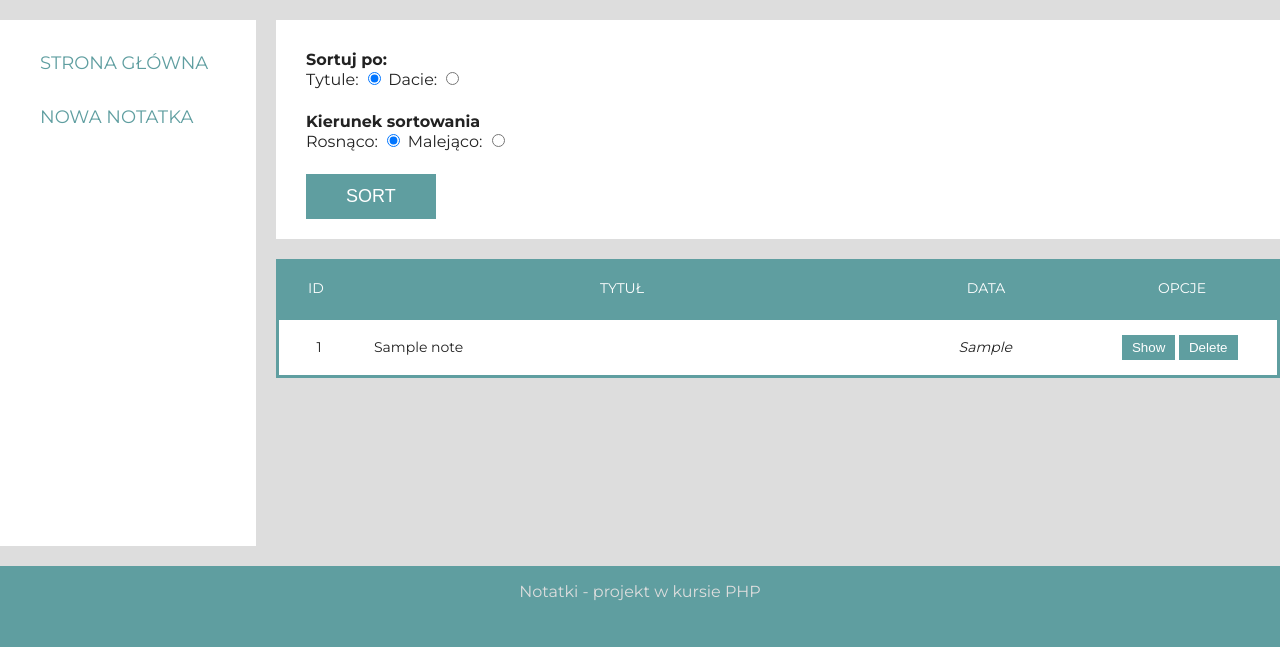
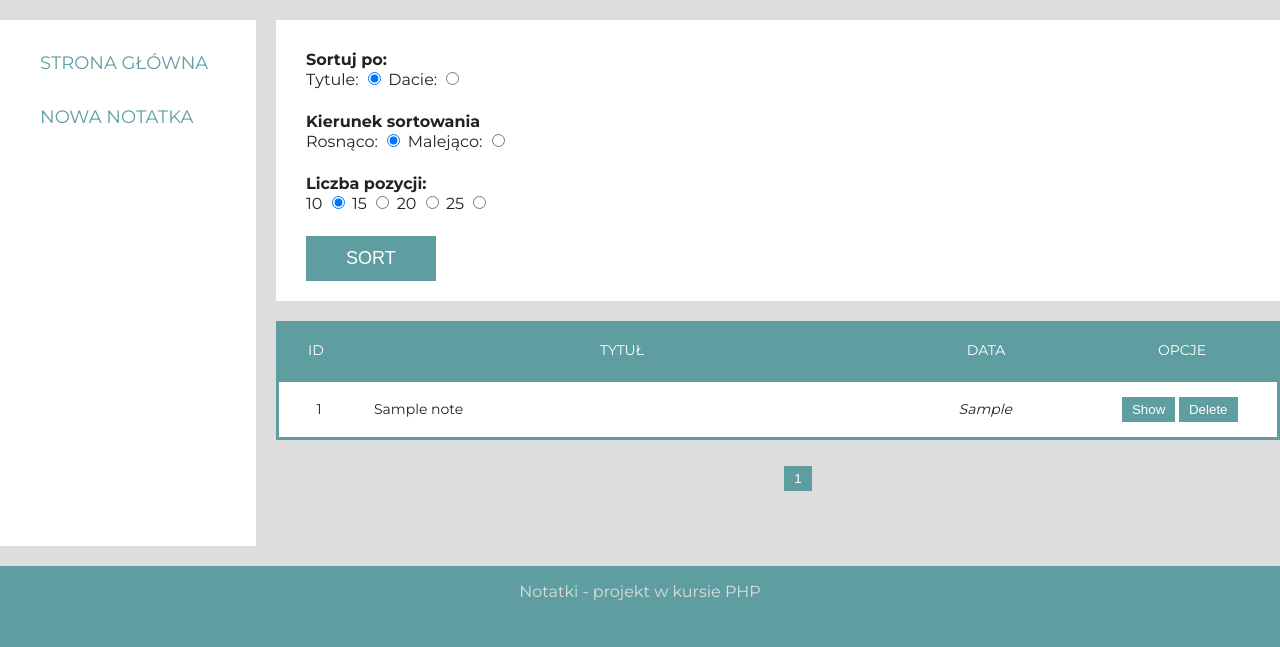
Before and after one commit to Goferov/notes, a PHP site: page / in a window 1280 px wide. Shown: the part 153-800 px from the top of the page. Run offline with PHP 8.4, Linux system fonts and the light colour scheme; tables that the repository leaves empty or names only in its code hold one stand-in row (values such as "Sample post"); lists and menus that the app fills with data are empty; some libraries are stand-ins or nearby versions.

Commit message:
Add pagination

```diff
--- a/src/Database.php
+++ b/src/Database.php
@@ -42,9 +42,9 @@ class Database
         }
     }
 
-    public function getNotes(string $sortBy, string $sortOrder) : array {
+    public function getNotes(int $pageNumber, int $pageSize, string $sortBy, string $sortOrder) : array {
         try {
-
+            $offset = ($pageNumber - 1) * $pageSize;
             if(!in_array($sortBy, ['created','title'])) {
                 $sortBy = 'title';
             }
@@ -53,7 +53,7 @@ class Database
                 $sortOrder = 'asc';
             }
 
-            $query = "SELECT id, title, created FROM notes ORDER BY $sortBy $sortOrder";
+            $query = "SELECT id, title, created FROM notes ORDER BY $sortBy $sortOrder LIMIT $offset, $pageSize";
             $result = $this->conn->query($query);
             return $result->fetchAll(PDO::FETCH_ASSOC);
         }
@@ -61,6 +61,20 @@ class Database
             throw new StorageException('Error while downloading notes',400, $e);
         }
     }
+
+
+    public function getCount(): int {
+        try {
+            $query = "SELECT COUNT(*) AS noteCount FROM notes";
+            $result = $this->conn->query($query);
+            $result = $result->fetch(PDO::FETCH_ASSOC);
+            return $result['noteCount'];
+        }
+        catch (Throwable $e) {
+            throw new StorageException('Number of notes error',400, $e);
+        }
+    }
+
 
     public function getNote(int $id) : array {
         try {
--- a/src/View.php
+++ b/src/View.php
@@ -7,7 +7,6 @@
     {
         private function escape(array $params): array {
             $clear_params = [];
-
             foreach ($params as $key=>$param) {
                 if(is_array($param)) {
                     $clear_params[$key] = $this->escape($param);
--- a/src/controller/NoteController.php
+++ b/src/controller/NoteController.php
@@ -7,6 +7,7 @@ use App\Exception\NotFoundException;
 
 class NoteController extends AbstractController
 {
+    private const PAGE_SIZE = 10;
     public function createAction(): void {
         if($this->request->hasPost()) {
             $this->db->createNote([
@@ -23,16 +24,29 @@ class NoteController extends AbstractController
     }
 
     public function listAction(): void {
-
+        $pageSize = (int) $this->request->getParam('pagesize',self::PAGE_SIZE);
+        $pageNumber = (int) $this->request->getParam('pagenumber',1);
         $sortBy = $this->request->getParam('sortby','title');
         $sortOrder = $this->request->getParam('sortorder','asc');
 
+        if(!in_array($pageSize,[10,15,20,25])) {
+            $pageSize = self::PAGE_SIZE;
+        }
+
+        if($pageNumber < 1) {
+            $pageNumber = 1;
+        }
+
+        $notes = $this->db->getNotes($pageNumber, $pageSize, $sortBy, $sortOrder);
+        $notesCount = $this->db->getCount();
+
         $this->view->render('list',
             [
+                'page' => ['number'=>$pageNumber, 'size'=>$pageSize, 'pages'=> (int) ceil($notesCount /  $pageSize)],
                 'sort' => ['by'=>$sortBy, 'order'=>$sortOrder],
                 'msg' => $this->request->getParam('msg'),
                 'error' => $this->request->getParam('error'),
-                'notes' => $this->db->getNotes($sortBy, $sortOrder)
+                'notes' => $notes
             ]
         );
     }
--- a/templates/pages/list.php
+++ b/templates/pages/list.php
@@ -36,6 +36,12 @@
         $sort = $params['sort'] ?? [];
         $by = $sort['by'] ?? 'title';
         $order = $sort['order'] ?? 'asc';
+        $page = $params['page'] ?? [];
+        $size = $page['size'] ?? 10;
+        $currentPage = $page['number'] ?? 1;
+        $pages = $page['pages'] ?? 1;
+
+        $paginationUrl = '&pagesize='.$size.'&sortby='.$by.'&sortorder='.$order;
         ?>
 
         <div>
@@ -49,6 +55,13 @@
                     <div>Kierunek sortowania</div>
                     <label>Rosnąco: <input name="sortorder" type="radio" value="asc" <?= $order === 'asc' ? 'checked' : '' ?>/></label>
                     <label>Malejąco: <input name="sortorder" type="radio" value="desc" <?= $order === 'desc' ? 'checked' : '' ?>/></label>
+                </div>
+                <div>
+                    <div>Liczba pozycji:</div>
+                    <label>10 <input name="pagesize" type="radio" value="10" <?= $size === 10 ? 'checked' : '' ?>/> </label>
+                    <label>15 <input name="pagesize" type="radio" value="15" <?= $size === 15 ? 'checked' : '' ?>/> </label>
+                    <label>20 <input name="pagesize" type="radio" value="20" <?= $size === 20 ? 'checked' : '' ?>/> </label>
+                    <label>25 <input name="pagesize" type="radio" value="25" <?= $size === 25 ? 'checked' : '' ?>/> </label>
                 </div>
                 <input type="submit" value="Sort"/>
             </form>
@@ -82,5 +95,28 @@
                 </tbody>
             </table>
         </div>
+        <ul class="pagination">
+            <?php if($currentPage !== 1): ?>
+            <li>
+                <a href="/?pagenumber=<?= $currentPage - 1 ?><?= $paginationUrl ?>">
+                    <button><<</button>
+                </a>
+            </li>
+            <?php endif; ?>
+            <?php for($i = 1; $i <= $pages; $i++): ?>
+            <li>
+                <a href="/?pagenumber=<?= $i ?><?= $paginationUrl ?>">
+                    <button><?= $i ?></button>
+                </a>
+            </li>
+            <?php endfor; ?>
+            <?php if($currentPage < $pages): ?>
+            <li>
+                <a href="/?pagenumber=<?= $currentPage + 1 ?><?= $paginationUrl ?>">
+                    <button>>></button>
+                </a>
+            </li>
+            <?php endif; ?>
+        </ul>
     </section>
 </div>
```
